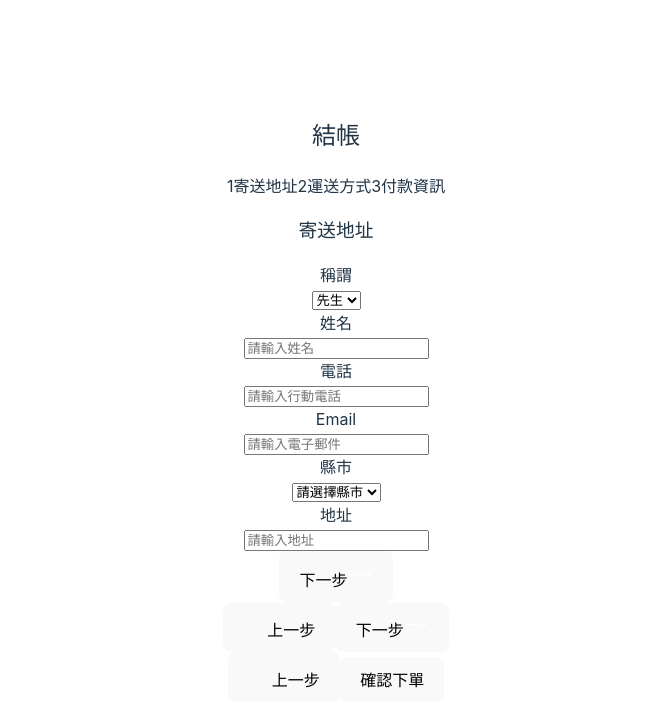
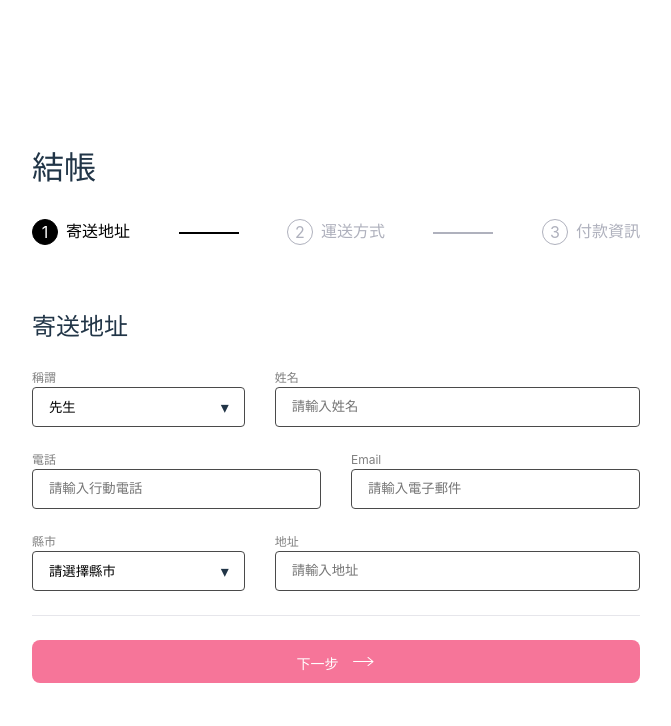
Before and after one commit to Gabrielle-Tsai/AlphaShop, a React (Vite) app: page / in a window 1280 px wide. Shown: the top 726 px of the page, without its empty margins (0-671 px from the left). Built offline with nearby package versions, Linux system fonts and the light colour scheme.

Commit message:
Change partial css syntax to change style.

```diff
--- a/src/components/Step/ProgressControl.jsx
+++ b/src/components/Step/ProgressControl.jsx
@@ -1,35 +1,38 @@
+import styles from '../../style/Steps.module.css'
+import grid from '../../style/Grid.module.css'
+
 export default function ProgressControl() {
     return (
-        <section className="progress-control-container col col-lg-6 col-sm-12">
-            <section className="button-group col col-12" data-phase="address">
-                <button className="next">
+        <section className={`${styles.progressControlContainer} + "col col-lg-6 col-sm-12"`}>
+            <section className={grid.col_12} data-phase="address">
+                <button className={styles.next}>
                     下一步
-                    <object data="/icons/right-arrow.svg" className="cursor-point">
-                    </object>
+                    <img src="/icons/right-arrow.svg" className="cursor-point">
+                    </img>
                 </button>
             </section>
-            <section className="button-group col col-12" data-phase="shipping">
+            {/* <section className="button-group col col-12" data-phase="shipping">
                 <button className="prev">
-                    <object data="/icons/left-arrow.svg" className="cursor-point">
-                    </object>
+                    <img data="/icons/left-arrow.svg" className="cursor-point">
+                    </img>
                     上一步
                 </button>
-                <button className="next">
+                <button className={styles.next}>
                     下一步
-                    <object data="/icons/right-arrow.svg" className="cursor-point">
-                    </object>
+                    <img data="/icons/right-arrow.svg" className="cursor-point">
+                    </img>
                 </button>
             </section>
             <section className="button-group col col-12" data-phase="credit-card">
                 <button className="prev">
-                    <object data="/icons/left-arrow.svg" className="cursor-point">
-                    </object>
+                    <img data="/icons/left-arrow.svg" className="cursor-point">
+                    </img>
                     上一步
                 </button>
-                <button className="next">
+                <button className={styles.next}>
                     確認下單
                 </button>
-            </section>
+            </section> */}
         </section>
     )
 }
--- a/src/components/Step/StepProgress.jsx
+++ b/src/components/Step/StepProgress.jsx
@@ -1,27 +1,29 @@
-export default function stepProgress() {
+import styles from '../../style/Steps.module.css'
+
+export default function StepProgress() {
     return (
         <section>
             <h2>結帳</h2>
-            <section className="progress-container col col-12">
-                <span className="progress-group" data-phase="address">
-                    <span className="progress-icon">
+            <section className={styles.progressContainer}>
+                <span className={styles.progressGroup} data-phase="address">
+                    <span className={styles.progressIcon + " " + styles.active}>
                         <span className="text">1</span>
                     </span>
-                    <span className="progress-label">寄送地址</span>
+                    <span className={styles.progressLabelDone}>寄送地址</span>
                 </span>
-                <span className="progress-bar" data-order="1"></span>
-                <span className="progress-group" data-phase="shipping">
-                    <span className="progress-icon">
+                <span className={styles.progressBarDone} data-order="1"></span>
+                <span className={styles.progressGroup} data-phase="shipping">
+                    <span className={styles.progressIcon}>
                         <span className="text">2</span>
                     </span>
-                    <span className="progress-label">運送方式</span>
+                    <span className={styles.progressLabel}>運送方式</span>
                 </span>
-                <span className="progress-bar" data-order="2"></span>
-                <span className="progress-group" data-phase="credit-card">
-                    <span className="progress-icon">
+                <span className={styles.progressBar} data-order="2"></span>
+                <span className={styles.progressGroup} data-phase="credit-card">
+                    <span className={styles.progressIcon}>
                         <span className="text">3</span>
                     </span>
-                    <span className="progress-label">付款資訊</span>
+                    <span className={styles.progressLabel}>付款資訊</span>
                 </span>
             </section>
         </section>
--- a/src/components/Step/Steps.jsx
+++ b/src/components/Step/Steps.jsx
@@ -1,12 +1,15 @@
+import styles from '../../style/Steps.module.css'
+import grid from '../../style/Grid.module.css'
+
 export function Step1() {
     return (
-        <form className="col col-12" data-phase="address">
-            <h3 className="form-title">寄送地址</h3>
+        <form data-phase="address">
+            <h3 className={styles.formTitle}>寄送地址</h3>
             <section className="form-body col col-12">
-                <div className="col col-12">
-                    <div className="input-group input-w-lg-2 input-w-sm-s1">
-                        <div className="input-label">稱謂</div>
-                        <div className="select-container">
+                <div className={grid.col}>
+                    <div className={`${grid.input_group} ${grid.input_w_lg_2} ${grid.input_w_sm_s1}`}>
+                        <div className={styles.inputLabel}>稱謂</div>
+                        <div className={styles.selectContainer}>
                             <select>
                                 <option value="mr" defaultValue>先生</option>
                                 <option value="ms">女士</option>
@@ -14,25 +17,25 @@ export function Step1() {
                             </select>
                         </div>
                     </div>
-                    <div className="input-group input-w-lg-4 input-w-sm-s2">
-                        <div className="input-label">姓名</div>
+                    <div className={`${grid.input_group} ${grid.input_w_lg_4} ${grid.input_w_sm_s2}`}>
+                        <div className={styles.inputLabel}>姓名</div>
                         <input type="text" placeholder="請輸入姓名" />
                     </div>
                 </div>
-                <div className="col col-12">
-                    <div className="input-group input-w-lg-3 input-w-sm-full">
-                        <div className="input-label">電話</div>
+                <div className={grid.col}>
+                    <div className={`${grid.input_group} ${grid.input_w_lg_3} ${grid.input_w_sm_full}`}>
+                        <div className={styles.inputLabel}>電話</div>
                         <input type="tel" placeholder="請輸入行動電話" />
                     </div>
-                    <div className="input-group input-w-lg-3 input-w-sm-full">
-                        <div className="input-label">Email</div>
+                    <div className={`${grid.input_group} ${grid.input_w_lg_3} ${grid.input_w_sm_full}`}>
+                        <div className={styles.inputLabel}>Email</div>
                         <input type="email" placeholder="請輸入電子郵件" />
                     </div>
                 </div>
-                <div className="col col-12">
-                    <div className="input-group input-w-lg-2 input-w-sm-full">
-                        <div className="input-label">縣市</div>
-                        <div className="select-container">
+                <div className={grid.col}>
+                    <div className={`${grid.input_group} ${grid.input_w_lg_2} ${grid.input_w_sm_full}`}>
+                        <div className={styles.inputLabel}>縣市</div>
+                        <div className={styles.selectContainer}>
                             <select required>
                                 <option value="">請選擇縣市</option>
                                 <option value="KLU">基隆市</option>
@@ -67,8 +70,8 @@ export function Step1() {
                             </select>
                         </div>
                     </div>
-                    <div className="input-group input-w-lg-4 input-w-sm-full">
-                        <div className="input-label">地址</div>
+                    <div className={`${grid.input_group} ${grid.input_w_lg_4} ${grid.input_w_sm_full}`}>
+                        <div className={styles.inputLabel}>地址</div>
                         <input type="text" placeholder="請輸入地址" />
                     </div>
                 </div>
@@ -80,7 +83,7 @@ export function Step1() {
 export function Step2() {
     return (
         <form className="col col-12" data-phase="shipping">
-            <h3 className="form-title">運送方式</h3>
+            <h3 className={styles.formTitle}>運送方式</h3>
             <section className="form-body col col-12">
                 <label className="radio-group col col-12" data-price="0">
                     <input id="shipping-standard" type="radio" name="shipping" checked />
@@ -111,27 +114,27 @@ export function Step2() {
 
 export function Step3() {
     <form className="col col-12" data-phase="credit-card">
-        <h3 className="form-title">付款資訊</h3>
+        <h3 className={styles.formTitle}>付款資訊</h3>
         <section className="form-body col col-12">
             <div className="col col-12">
                 <div className="input-group input-w-lg-4 input-w-sm-full">
-                    <div className="input-label">持卡人姓名</div>
+                    <div className={styles.inputLabel}>持卡人姓名</div>
                     <input type="text" placeholder="John Doe" />
                 </div>
             </div>
             <div className="col col-12">
                 <div className="input-group input-w-lg-4 input-w-sm-full">
-                    <div className="input-label">卡號</div>
+                    <div className={styles.inputLabel}>卡號</div>
                     <input type="text" placeholder="1111 2222 3333 4444" />
                 </div>
             </div>
             <div className="col col-12">
                 <div className="input-group input-w-lg-3 input-w-sm-s3">
-                    <div className="input-label">有效期限</div>
+                    <div className={styles.inputLabel}>有效期限</div>
                     <input type="text" placeholder="MM/YY" />
                 </div>
                 <div className="input-group input-w-lg-3 input-w-sm-s3">
-                    <div className="input-label">CVC / CCV</div>
+                    <div className={styles.inputLabel}>CVC / CCV</div>
                     <input type="text" placeholder="123" />
                 </div>
             </div>
```
